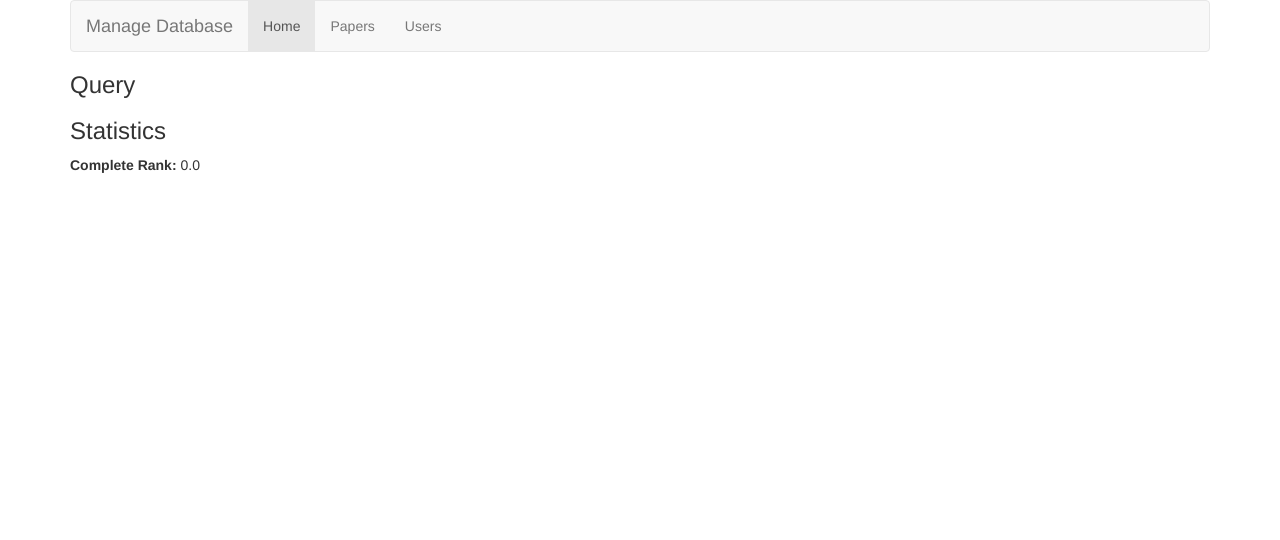
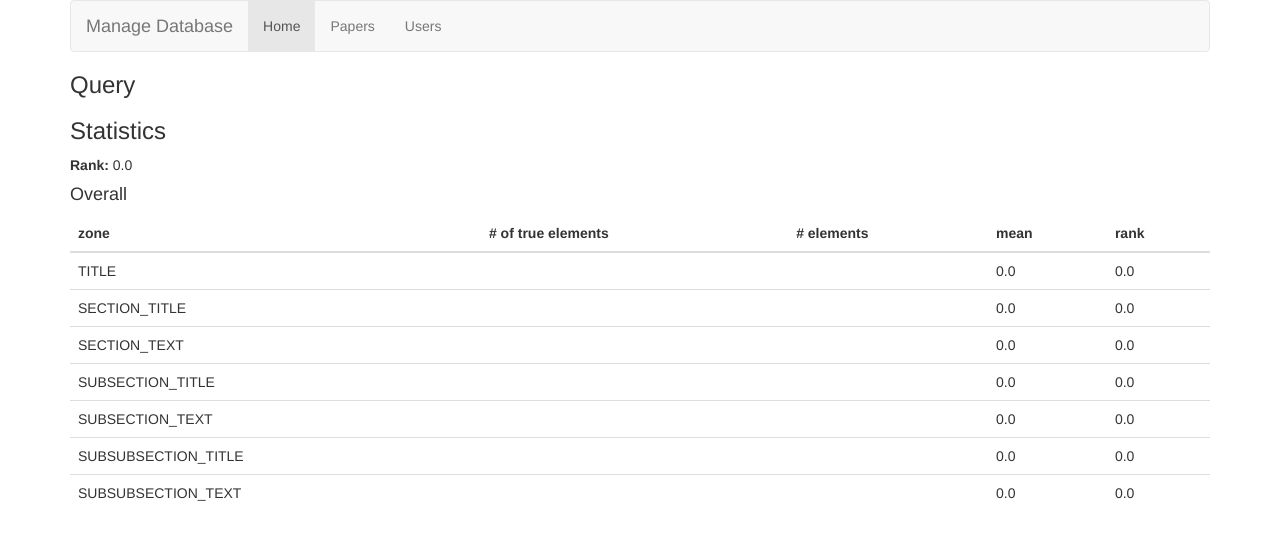
Before and after one commit to thomasmauerhofer/search-engine, a Python web app: template src/webapp/templates/result_info_ranked_boolean.html in a window 1280 px wide. Shown: the top 540 px of the page. Run offline with Jinja, Linux system fonts and the light colour scheme; the template is opened without the code that fills it, so the values that code supplies are empty; some libraries are stand-ins or nearby versions.

Commit message:
Added Boolean retrieval info page

```diff
--- a/src/engine/utils/ranking_utils.py
+++ b/src/engine/utils/ranking_utils.py
@@ -43,5 +43,7 @@
     ret = copy.deepcopy(dict1)
     for imrad, value in dict2.items():
         for c_key, c_value in value.items():
+            if imrad not in ret:
+                ret[imrad] = {}
             ret[imrad][c_key] = c_value
     return ret
--- a/src/webapp/templates/result_info_ranked_boolean.html
+++ b/src/webapp/templates/result_info_ranked_boolean.html
@@ -26,61 +26,72 @@
         </div>
 
         <h3>Statistics</h3>
-        <p class="result-info-text"><b>Complete Rank:</b> {{ result.rank | round(6, 'floor') }}</p>
-
-        {% for key, value in result.info.items() %}
-            {% if value.ignored or value.keyvalues %}
+        <p class="result-info-text"><b>Rank:</b> {{ result.overall.rank | round(6, 'floor') }}</p>
         <div class="info inner-div">
-                    <h4>{{ key }}</h4>
-                    {% if value.keyvalues %}
-                        <p class="result-info-text"><b>Rank:</b> {{ value.rank | round(6, 'floor') }}</p>
-                        <p class="result-info-text"><b>Sum of Words:</b> {{ value.sumwords }}</p>
-                        <div class="text-center">
-                            <button class="btn btn-primary btn-md hist" data-toggle="collapse"
-                                    data-target="#table-{{ key }}">Show Table
-                            </button>
-                        </div>
-                        <div id="table-{{ key }}" class="collapse ">
-                            <table class="table table-striped">
+            <h4>Overall</h4>
+            <table class="table">
                 <thead>
                 <tr>
-                                    <th>Key</th>
-                                    <th>Rank</th>
-                                    <th># Count</th>
+                    <th>zone</th>
+                    <th># of true elements</th>
+                    <th># elements</th>
+                    <th>mean</th>
+                    <th>rank</th>
                 </tr>
                 </thead>
                 <tbody>
-                                {% for item in value.keyvalues %}
                     <tr>
-                                        <td> {{ item[0] }}</td>
-                                        <td> {{ item[1] | round(6, 'floor') }}</td>
-                                        <td> {{ item[2] }}</td>
+                        <td>{{ "TITLE" }}</td>
+                        <td>{{ result.overall.info["TITLE"].sum_of1 }} </td>
+                        <td>{{ result.overall.info["TITLE"].all }}</td>
+                        <td>{{ result.overall.info["TITLE"].mean | round(6, 'floor') }}</td>
+                        <td>{{ result.overall.info["TITLE"].rank | round(6, 'floor') }}</td>
                     </tr>
-                                {% endfor %}
+                    <tr>
+                        <td>{{ "SECTION_TITLE" }}</td>
+                        <td>{{ result.overall.info["SECTION_TITLE"].sum_of1 }} </td>
+                        <td>{{ result.overall.info["SECTION_TITLE"].all }}</td>
+                        <td>{{ result.overall.info["SECTION_TITLE"].mean | round(6, 'floor') }}</td>
+                        <td>{{ result.overall.info["SECTION_TITLE"].rank | round(6, 'floor') }}</td>
+                    </tr>
+                    <tr>
+                        <td>{{ "SECTION_TEXT" }}</td>
+                        <td>{{ result.overall.info["SECTION_TEXT"].sum_of1 }} </td>
+                        <td>{{ result.overall.info["SECTION_TEXT"].all }}</td>
+                        <td>{{ result.overall.info["SECTION_TEXT"].mean | round(6, 'floor') }}</td>
+                        <td>{{ result.overall.info["SECTION_TEXT"].rank | round(6, 'floor') }}</td>
+                    </tr>
+                    <tr>
+                        <td>{{ "SUBSECTION_TITLE" }}</td>
+                        <td>{{ result.overall.info["SUBSECTION_TITLE"].sum_of1 }} </td>
+                        <td>{{ result.overall.info["SUBSECTION_TITLE"].all }}</td>
+                        <td>{{ result.overall.info["SUBSECTION_TITLE"].mean | round(6, 'floor') }}</td>
+                        <td>{{ result.overall.info["SUBSECTION_TITLE"].rank | round(6, 'floor') }}</td>
+                    </tr>
+                    <tr>
+                        <td>{{ "SUBSECTION_TEXT" }}</td>
+                        <td>{{ result.overall.info["SUBSECTION_TEXT"].sum_of1 }} </td>
+                        <td>{{ result.overall.info["SUBSECTION_TEXT"].all }}</td>
+                        <td>{{ result.overall.info["SUBSECTION_TEXT"].mean | round(6, 'floor') }}</td>
+                        <td>{{ result.overall.info["SUBSECTION_TEXT"].rank | round(6, 'floor') }}</td>
+                    </tr>
+                    <tr>
+                        <td>{{ "SUBSUBSECTION_TITLE" }}</td>
+                        <td>{{ result.overall.info["SUBSUBSECTION_TITLE"].sum_of1 }} </td>
+                        <td>{{ result.overall.info["SUBSUBSECTION_TITLE"].all }}</td>
+                        <td>{{ result.overall.info["SUBSUBSECTION_TITLE"].mean | round(6, 'floor') }}</td>
+                        <td>{{ result.overall.info["SUBSUBSECTION_TITLE"].rank | round(6, 'floor') }}</td>
+                    </tr>
+                    <tr>
+                        <td>{{ "SUBSUBSECTION_TEXT" }}</td>
+                        <td>{{ result.overall.info["SUBSUBSECTION_TEXT"].sum_of1 }} </td>
+                        <td>{{ result.overall.info["SUBSUBSECTION_TEXT"].all }}</td>
+                        <td>{{ result.overall.info["SUBSUBSECTION_TEXT"].mean | round(6, 'floor') }}</td>
+                        <td>{{ result.overall.info["SUBSUBSECTION_TEXT"].rank | round(6, 'floor') }}</td>
+                    </tr>
                 </tbody>
             </table>
         </div>
-                    {% endif %}
-
-                    {% if value.ignored %}
-                        <div class="inner-div">
-                            <h5>Ignored Words</h5>
-                            <table class="table table-striped">
-                                <tbody>
-                                    {% for wordrow in value.ignored | sort | batch(8) %}
-                                        <tr>
-                                            {% for word in wordrow %}
-                                                <td>{{ word }}</td>
-                                            {% endfor %}
-                                        </tr>
-                                    {% endfor %}
-                                </tbody>
-                            </table>
-                        </div>
-                    {% endif %}
-                </div>
-            {% endif %}
-        {% endfor %}
     </div>
 
 {% endblock %}
```
Also changed, not shown: src/engine/datastore/ranking/ranked_boolean_retrieval.py (+13 -10 lines), src/webapp/backend.py (+7 -1 lines). Lines whose indentation alone changed are shown as unchanged.
